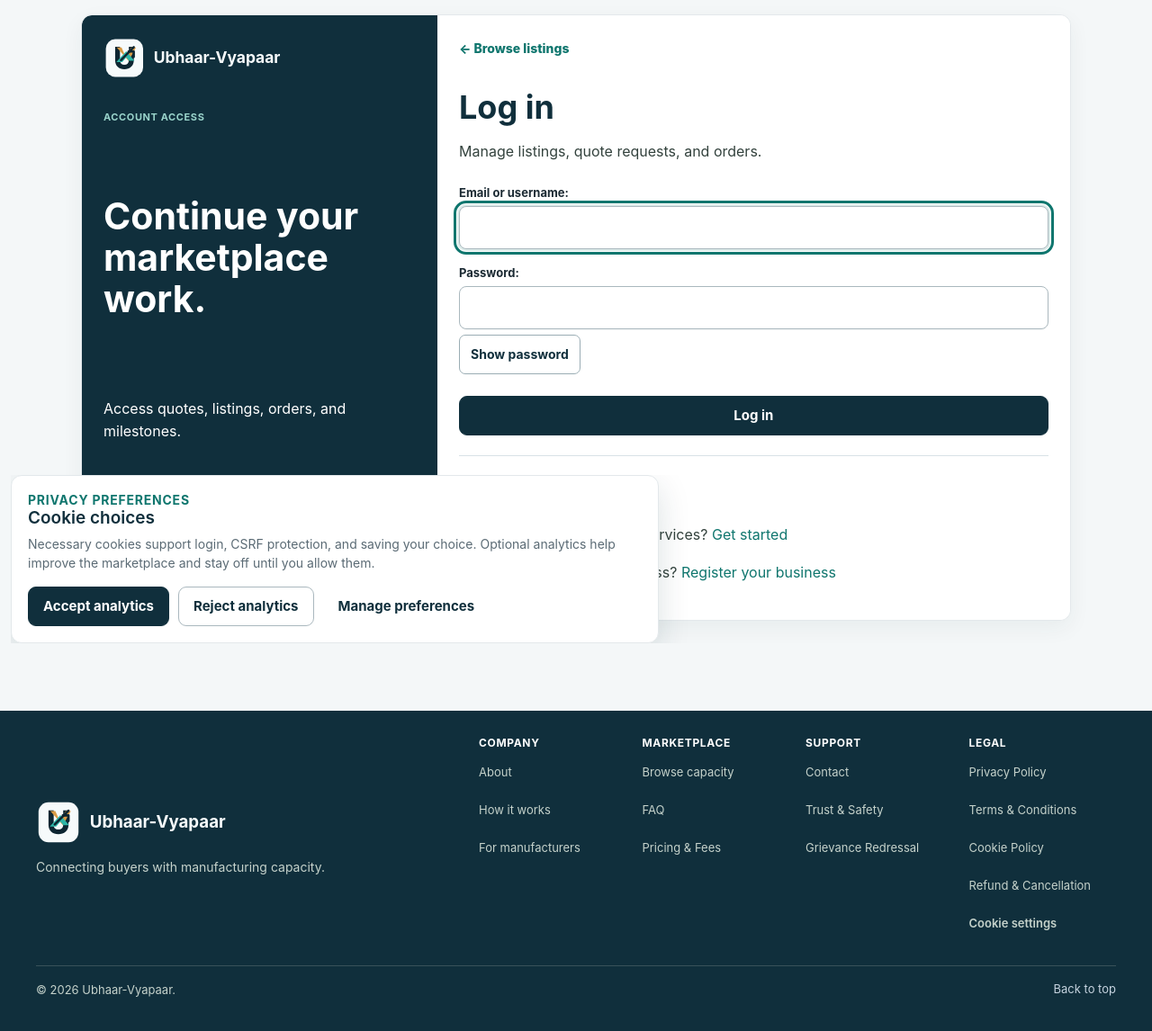
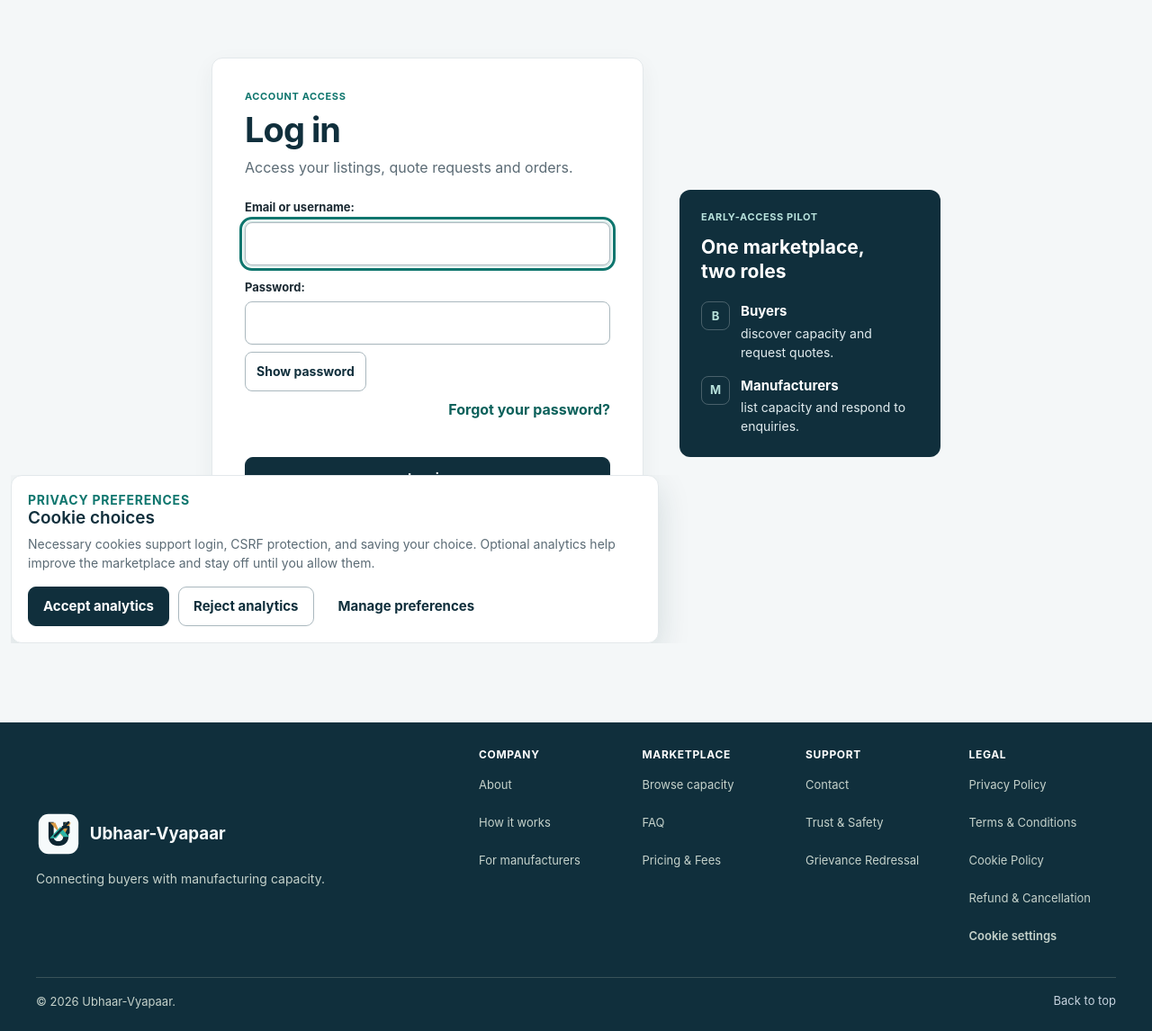
Before and after one commit to ahmed-mir/Ubhaar-Vyapaar, a Django app: page /accounts/login/ in a window 1280 px wide. Shown: the part 73-1219 px from the top of the page at 90% size. Before the commit the page ends 1181 px from the top, so only its background shows below. Run offline with Django 5.2, Linux system fonts and the light colour scheme; parts of the project's set-up code (start-up, migrations or seed data) failed here and were passed over.

Commit message:
Redesign login experience

```diff
--- a/accounts/templates/accounts/login.html
+++ b/accounts/templates/accounts/login.html
@@ -1,69 +1,28 @@
 {% extends "marketplace/base.html" %}
-{% load static %}
 
 {% block title %}Log in | Ubhaar-Vyapaar{% endblock %}
 
 {% block content %}
-<section class="auth-split" aria-labelledby="login-title">
-    <div class="auth-story-panel" data-reveal="left">
-        <img src="{% static 'marketplace/images/brand/logo-light.svg' %}" alt="Ubhaar-Vyapaar" width="340" height="72">
+<section class="auth-page-shell login-layout" aria-labelledby="login-title">
+    <div class="auth-page-main login-main">
         <p class="eyebrow">Account access</p>
-        <h1 id="login-title">Continue your marketplace work.</h1>
-        <p>Access quotes, listings, orders, and milestones.</p>
-        <div class="auth-industrial-visual" aria-hidden="true"><span></span><span></span><span></span></div>
-    </div>
+        <h1 id="login-title">Log in</h1>
+        <p class="login-intro">Access your listings, quote requests and orders.</p>
 
-    <div class="auth-form-panel" data-reveal="right">
-    <a class="back-link" href="{% url 'home' %}">
-        ← Browse listings
-    </a>
-
-    <h2>Log in</h2>
-
-    <p class="auth-intro">Manage listings, quote requests, and orders.</p>
-
-    <form method="post" class="styled-form auth-form" novalidate>
+        <form method="post" class="styled-form auth-form login-form" novalidate>
             {% csrf_token %}
             {% include "marketplace/includes/accessible_form.html" %}
 
-        <input
-            type="hidden"
-            name="next"
-            value="{{ next }}"
-        >
+            <p class="login-forgot"><a href="{% url 'password_reset' %}">Forgot your password?</a></p>
 
-        <button
-            class="button button-primary form-submit"
-            type="submit"
-        >
-            Log in
-        </button>
+            <input type="hidden" name="next" value="{{ next }}">
+
+            <button class="button button-primary form-submit" type="submit">Log in</button>
         </form>
 
-    <div class="auth-links">
-
-        <p>
-            <a href="{% url 'password_reset' %}">
-                Forgot your password?
-            </a>
-        </p>
-
-        <p>
-            Looking for manufacturing services?
-            <a href="{% url 'get_started' %}">
-                Get started
-            </a>
-        </p>
-
-        <p>
-            Own a manufacturing business?
-            <a href="{% url 'register_manufacturer' %}">
-                Register your business
-            </a>
-        </p>
-
+        <p class="login-create-account">New to Ubhaar-Vyapaar? <a href="{% url 'get_started' %}">Get started</a></p>
     </div>
 
-    </div>
+    {% include "accounts/includes/auth_support_panel.html" %}
 </section>
 {% endblock %}
--- a/marketplace/static/marketplace/css/visual-v2.css
+++ b/marketplace/static/marketplace/css/visual-v2.css
@@ -966,3 +966,169 @@
         margin-bottom: var(--space-3);
     }
 }
+
+/* Login uses the shared auth shell with a controlled form width and quiet support panel. */
+.login-layout {
+    grid-template-columns: minmax(0, 480px) minmax(240px, 290px);
+    justify-content: center;
+    align-items: center;
+    gap: clamp(24px, 4vw, 40px);
+    width: min(100% - 48px, 880px);
+    margin: clamp(32px, 5vw, 64px) auto;
+}
+
+.login-main {
+    padding: clamp(24px, 3.2vw, 36px);
+    border: 1px solid var(--color-border);
+    border-radius: var(--radius-card);
+    background: var(--color-surface);
+    box-shadow: var(--shadow-soft);
+}
+
+.login-main > .eyebrow {
+    margin: 0 0 var(--space-2);
+    color: var(--color-accent);
+}
+
+.login-main h1 {
+    margin: 0;
+    color: var(--color-primary);
+    font-size: clamp(32px, 3.2vw, 38px);
+    font-weight: 720;
+    line-height: 1.15;
+    letter-spacing: -0.025em;
+}
+
+.login-intro {
+    margin: var(--space-2) 0 var(--space-6);
+    color: var(--color-muted);
+    line-height: 1.5;
+}
+
+.login-form {
+    display: grid;
+    gap: var(--space-4);
+    margin: 0;
+}
+
+.login-form .form-field {
+    min-width: 0;
+    margin: 0;
+}
+
+.login-form .form-field label {
+    display: block;
+    margin-bottom: var(--space-2);
+}
+
+.login-form .form-field input:not([type="checkbox"]):not([type="radio"]):not([type="file"]) {
+    box-sizing: border-box;
+    width: 100%;
+    min-width: 0;
+    font-size: 16px;
+}
+
+.login-form .password-visibility-toggle {
+    min-height: 44px;
+    margin-top: var(--space-2);
+    border-color: #aab8be;
+    border-radius: var(--radius-control);
+    color: var(--color-primary);
+}
+
+.login-form .password-visibility-toggle:focus-visible {
+    outline: 3px solid var(--color-warning);
+    outline-offset: 3px;
+}
+
+.login-forgot {
+    margin: calc(-1 * var(--space-2)) 0 0;
+    text-align: right;
+}
+
+.login-forgot a,
+.login-create-account a {
+    color: #0c615b;
+    font-weight: 650;
+    text-underline-offset: 3px;
+}
+
+.login-form .form-submit {
+    width: 100%;
+    min-height: 48px;
+}
+
+.login-create-account {
+    margin: var(--space-5) 0 0;
+    padding-top: var(--space-4);
+    border-top: 1px solid var(--color-border);
+    color: var(--color-muted);
+}
+
+.login-main .form-error-summary,
+.login-main .field-errors {
+    margin: 0;
+    padding: 12px 14px;
+    border: 1px solid #e7c0bd;
+    border-radius: var(--radius-control);
+    background: #fff2f1;
+    color: #8f1d19;
+}
+
+.login-main .form-error-summary p {
+    margin: 0 0 var(--space-1);
+    color: inherit;
+    font-weight: 650;
+}
+
+.login-main .form-error-summary .errorlist,
+.login-main .field-errors .errorlist {
+    margin: 0;
+    padding-left: 20px;
+}
+
+.login-main :focus-visible {
+    outline-color: var(--color-accent);
+}
+
+@media (max-width: 900px) {
+    .login-layout {
+        grid-template-columns: minmax(0, 480px);
+        width: min(100% - 40px, 480px);
+        margin: 28px auto 40px;
+    }
+}
+
+@media (max-width: 600px) {
+    .login-layout {
+        width: min(100% - 32px, 480px);
+        gap: var(--space-4);
+        margin: 20px auto 32px;
+    }
+
+    .login-main {
+        padding: 22px;
+    }
+
+    .login-main h1 {
+        font-size: clamp(30px, 8vw, 34px);
+    }
+
+    .login-intro {
+        margin-bottom: var(--space-5);
+    }
+}
+
+@media (max-width: 360px) {
+    .login-main {
+        padding: 18px;
+    }
+
+    .login-form {
+        gap: var(--space-3);
+    }
+
+    .login-layout .auth-support-panel {
+        padding: 16px;
+    }
+}
```
Also changed, not shown: accounts/tests.py (+32 -0 lines). Lines whose indentation alone changed are shown as unchanged.
